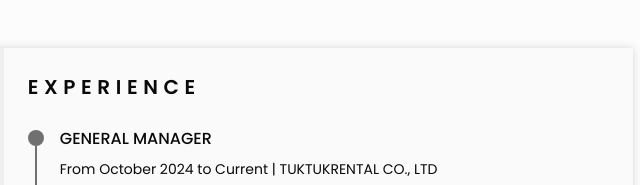
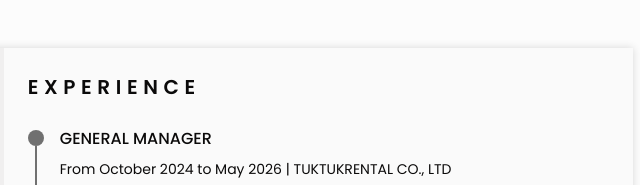
Before and after one commit to johmkann/resume, a plain HTML site: page index.html in a window 1280 px wide. Shown: the top 185 px of the page, 491-1131 px from the left. Drawn offline with nearby package versions, Linux system fonts and the light colour scheme.

Commit message:
Favicon & other
1. Update a new svg for favicon
2. Adjust current work

```diff
--- a/index.html
+++ b/index.html
@@ -199,7 +199,7 @@
 
                                 <div class="experience__data bd-grid">
                                     <h3 class="experience__title">GENERAL MANAGER</h3>
-                                    <span class="experience__company">From October 2024 to Current | TUKTUKRENTAL CO., LTD</span>
+                                    <span class="experience__company">From October 2024 to May 2026 | TUKTUKRENTAL CO., LTD</span>
                                     <ul class="experience__description experience__bullets">
                                         <li>Lead full operations across Cambodia, covering fleet management, logistics, customer experience, and execution across multiple cities.</li>
                                         <li>Delivered over 330% growth in booking volume by improving the product, strengthening partnerships, and making the service easier for international travelers to use.</li>
```
Also changed, not shown: assets/img/favicon.svg.
